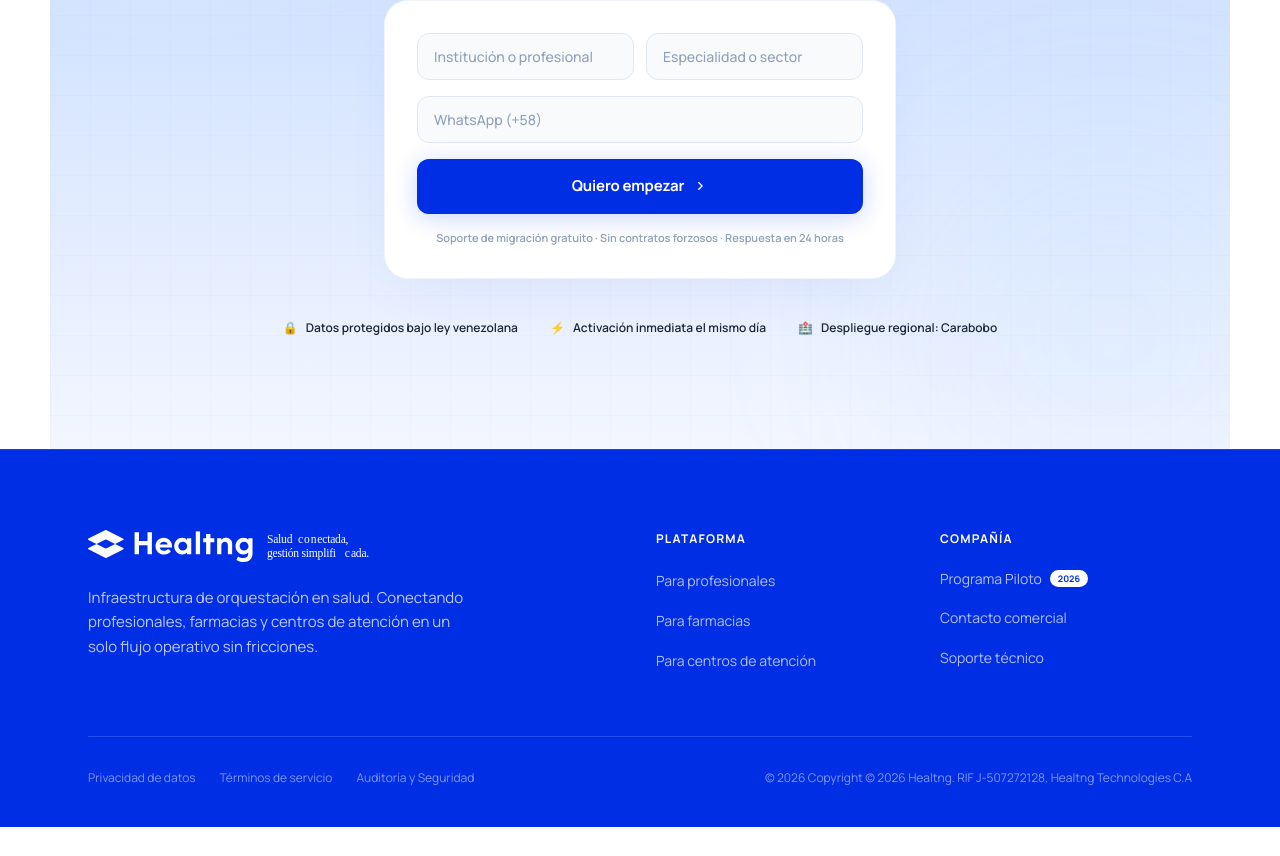
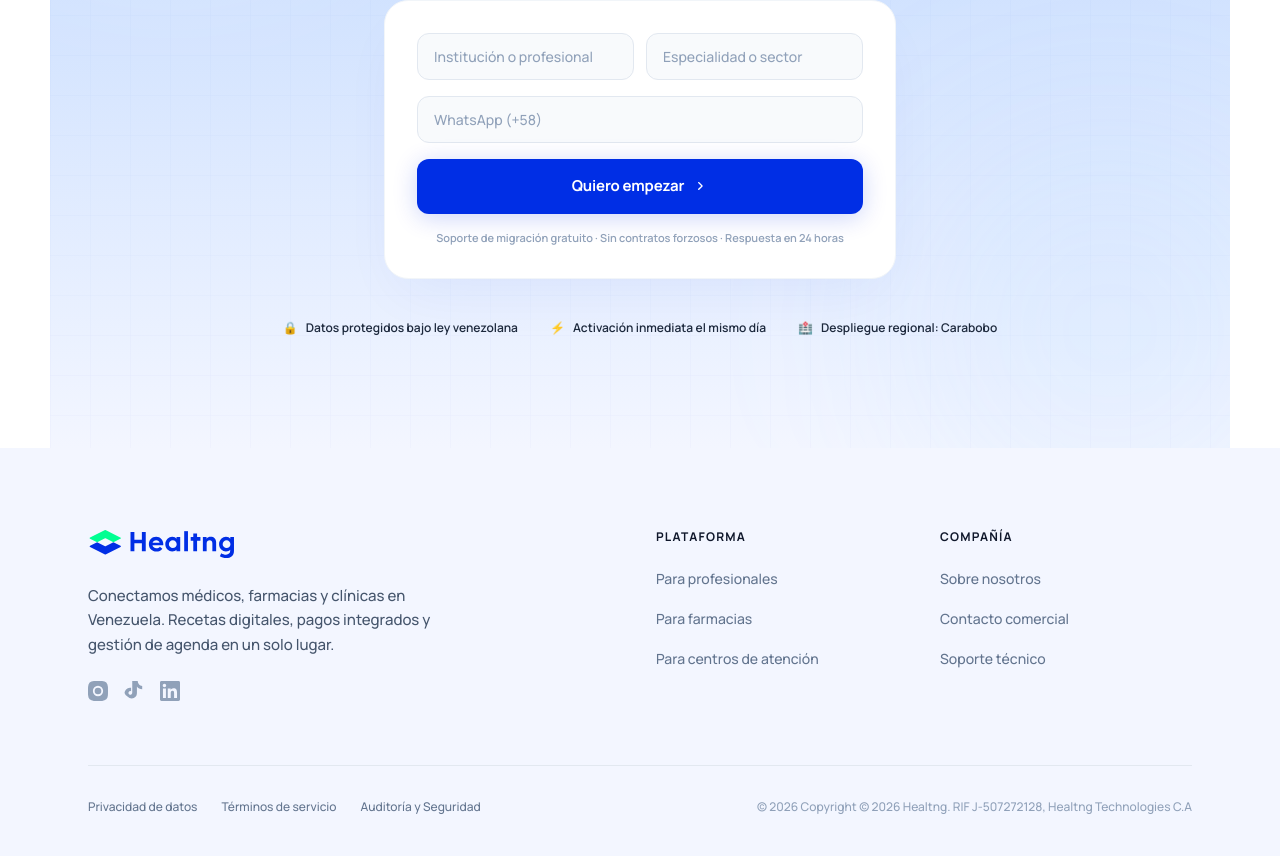
Before and after one commit to healtng-Tech/web, a React (Vite) app: page / in a window 1280 px wide. Shown: the part 7409-8265 px from the top of the page. Before the commit the page ends 8236 px from the top, so only its background shows below. Built offline with nearby package versions, Linux system fonts and the light colour scheme.

Commit message:
Update Footer.jsx

```diff
--- a/src/components/layout/Footer.jsx
+++ b/src/components/layout/Footer.jsx
@@ -1,11 +1,9 @@
 import React, { memo } from 'react';
-// Apuntamos correctamente a la carpeta assets desde components/layout/
-import logoBlanco from '../../assets/healtng-blanco.svg';
+import logoColor from '../../assets/healtng-logo.svg';
 
 export const Footer = memo(function Footer({ onOpenLegal }) {
   const currentYear = new Date().getFullYear();
 
-  // Función auxiliar para mover el scroll suavemente a las secciones de la landing
   const handleScroll = (e, id) => {
     e.preventDefault();
     const element = document.getElementById(id);
@@ -15,74 +13,79 @@ export const Footer = memo(function Footer({ onOpenLegal }) {
   };
 
   return (
-    <footer className="bg-[#002EE5] pt-20 pb-10 border-t border-white/10" aria-labelledby="footer-heading">
+    <footer
+      className="relative z-10 -mt-px bg-[#F3F6FF] pt-20 pb-10"
+      aria-labelledby="footer-heading"
+    >
       <h2 id="footer-heading" className="sr-only">Footer HEALTNG</h2>
 
       <div className="max-w-6xl mx-auto px-6">
         <div className="grid grid-cols-1 md:grid-cols-4 gap-12 lg:gap-8 mb-16">
 
-          {/* Columna 1: Marca y Misión */}
+          {/* Columna 1: Marca, Misión sin Jergas y Redes Robustas */}
           <div className="md:col-span-1 lg:col-span-2">
             <div className="flex items-center gap-2.5 mb-6">
-              <img
-                src={logoBlanco}
-                alt="Logo HEALTNG"
-                className="h-8 w-auto"
-                draggable="false"
-              />
-              </div>
-            <p className="text-[15px] text-white/75 leading-relaxed max-w-sm">
-              Infraestructura de orquestación en salud. Conectando profesionales, farmacias y centros de atención en un solo flujo operativo sin fricciones.
+              <img src={logoColor} alt="Logo HEALTNG" className="h-8 w-auto" draggable="false" />
+            </div>
+            <p className="text-[15px] text-slate-600 leading-relaxed max-w-sm font-medium mb-6">
+              Conectamos médicos, farmacias y clínicas en Venezuela. Recetas digitales, pagos integrados y gestión de agenda en un solo lugar.
             </p>
+
+            {/* Redes Sociales Sólidas (SimpleIcons oficiales) */}
+            <div className="flex items-center gap-4 text-slate-400">
+              {/* Instagram */}
+              <a href="https://www.instagram.com/healtng_/" target="_blank" rel="noopener noreferrer" className="hover:text-[#002EE5] transition-colors duration-200" aria-label="Instagram">
+                <svg className="size-5" viewBox="0 0 24 24" fill="currentColor">
+                  <path d="M12 0C8.74 0 8.333.014 7.053.072 2.695.272.273 2.69.073 7.051.014 8.333 0 8.741 0 12c0 3.259.014 3.668.072 4.948.2 4.358 2.618 6.78 6.98 6.98 1.281.072 1.689.072 4.948.072 3.259 0 3.668-.014 4.948-.072 4.354-.2 6.782-2.618 6.979-6.98.059-1.28.073-1.689.073-4.948 0-3.259-.014-3.667-.072-4.947-.196-4.354-2.617-6.78-6.979-6.98C15.668.014 15.259 0 12 0zm0 5.838a6.162 6.162 0 1 1 0 12.324 6.162 6.162 0 0 1 0-12.324zM12 16a4 4 0 1 0 0-8 4 4 0 0 0 0 8zm6.406-11.845a1.44 1.44 0 1 0 0 2.881 1.44 1.44 0 0 0 0-2.881z"/>
+                </svg>
+              </a>
+
+              {/* TikTok Monolítico Blindado */}
+              <a href="https://www.tiktok.com/@healtng" target="_blank" rel="noopener noreferrer" className="hover:text-[#002EE5] transition-colors duration-200" aria-label="TikTok">
+                <svg className="size-5" viewBox="0 0 24 24" fill="currentColor">
+                  <path d="M12.525.01c1.306-.022 2.611-.012 3.917-.012.017 1.455.516 2.891 1.454 4.008.975 1.159 2.412 1.89 3.935 2.043v3.914c-1.282-.016-2.548-.344-3.694-.962a7.177 7.177 0 0 1-2.613-2.457v8.051a6.39 6.39 0 0 1-1.636 4.31 6.25 6.25 0 0 1-4.664 2.062 6.241 6.241 0 0 1-4.707-2.096A6.41 6.41 0 0 1 .636 14.53a6.414 6.414 0 0 1 1.843-4.385 6.245 6.245 0 0 1 4.673-2.046c.456-.004.911.042 1.359.138v3.987a2.298 2.298 0 0 0-1.359-.115 2.235 2.235 0 0 0-1.666 1.48c-.287.828-.016 1.761.642 2.308a2.26 2.26 0 0 0 2.946-.016c.55-.494.814-1.232.812-1.96V0h2.64v.01z"/>
+                </svg>
+              </a>
+
+              {/* LinkedIn */}
+              <a href="https://www.linkedin.com/company/healtng" target="_blank" rel="noopener noreferrer" className="hover:text-[#002EE5] transition-colors duration-200" aria-label="LinkedIn">
+                <svg className="size-5" viewBox="0 0 24 24" fill="currentColor">
+                  <path d="M22.23 0H1.77C.8 0 0 .77 0 1.72v20.56C0 23.23.8 24 1.77 24h20.46c.98 0 1.77-.77 1.77-1.72V1.72C24 .77 23.2 0 22.23 0zM7.12 20.45H3.56V9H7.12v11.45zM5.34 7.43c-1.14 0-2.06-.92-2.06-2.06 0-1.14.92-2.06 2.06-2.06 1.14 0 2.06.92 2.06 2.06 0 1.14-.92 2.06-2.06 2.06zm15.11 13.02h-3.56v-5.6c0-1.34-.03-3.05-1.86-3.05-1.86 0-2.14 1.45-2.14 2.95v5.7H9.33V9h3.42v1.56h.05c.48-.9 1.64-1.85 3.37-1.85 3.6 0 4.27 2.37 4.27 5.45v6.29z"/>
+                </svg>
+              </a>
+            </div>
           </div>
 
           {/* Columna 2: Plataforma */}
           <div>
-            <h3 className="text-[12px] font-bold tracking-widest uppercase text-white mb-5">Plataforma</h3>
+            <h3 className="text-[12px] font-bold tracking-widest uppercase text-slate-900 mb-5">Plataforma</h3>
             <ul className="flex flex-col gap-4">
-              <li>
-                <a href="#soluciones" onClick={(e) => handleScroll(e, 'soluciones')} className="text-[14px] text-white/70 hover:text-white transition-colors">Para profesionales</a>
-              </li>
-              <li>
-                <a href="#soluciones" onClick={(e) => handleScroll(e, 'soluciones')} className="text-[14px] text-white/70 hover:text-white transition-colors">Para farmacias</a>
-              </li>
-              <li>
-                <a href="#infraestructura" onClick={(e) => handleScroll(e, 'infraestructura')} className="text-[14px] text-white/70 hover:text-white transition-colors">Para centros de atención</a>
-              </li>
+              <li><a href="#soluciones" onClick={(e) => handleScroll(e, 'soluciones')} className="text-[14px] text-slate-500 hover:text-[#002EE5] font-medium transition-colors">Para profesionales</a></li>
+              <li><a href="#soluciones" onClick={(e) => handleScroll(e, 'soluciones')} className="text-[14px] text-slate-500 hover:text-[#002EE5] font-medium transition-colors">Para farmacias</a></li>
+              <li><a href="#infraestructura" onClick={(e) => handleScroll(e, 'infraestructura')} className="text-[14px] text-slate-500 hover:text-[#002EE5] font-medium transition-colors">Para centros de atención</a></li>
             </ul>
           </div>
 
           {/* Columna 3: Compañía */}
           <div>
-            <h3 className="text-[12px] font-bold tracking-widest uppercase text-white mb-5">Compañía</h3>
+            <h3 className="text-[12px] font-bold tracking-widest uppercase text-slate-900 mb-5">Compañía</h3>
             <ul className="flex flex-col gap-4">
-              <li>
-                <a href="#piloto" className="text-[14px] text-white/70 hover:text-white transition-colors flex items-center gap-2">
-                  Programa Piloto
-                  <span className="text-[9px] font-bold text-[#002EE5] bg-white px-2 py-0.5 rounded-full">2026</span>
-                </a>
-              </li>
-              <li>
-                <a href="mailto:comercial@healtng.com" className="text-[14px] text-white/70 hover:text-white transition-colors">Contacto comercial</a>
-              </li>
-              <li>
-                <a href="mailto:soporte@healtng.com" className="text-[14px] text-white/70 hover:text-white transition-colors">Soporte técnico</a>
-              </li>
+              <li><a href="#inicio" onClick={(e) => handleScroll(e, 'inicio')} className="text-[14px] text-slate-500 hover:text-[#002EE5] font-medium transition-colors">Sobre nosotros</a></li>
+              <li><a href="mailto:info@healtng.com" className="text-[14px] text-slate-500 hover:text-[#002EE5] font-medium transition-colors">Contacto comercial</a></li>
+              <li><a href="mailto:soporte@healtng.com" className="text-[14px] text-slate-500 hover:text-[#002EE5] font-medium transition-colors">Soporte técnico</a></li>
             </ul>
           </div>
         </div>
 
-        {/* Separador */}
-        <div className="w-full h-px bg-white/15 mb-8" />
+        <div className="w-full h-px bg-slate-200 mb-8" />
 
-        {/* Bottom Footer: Legal y Copyright */}
         <div className="flex flex-col md:flex-row justify-between items-center gap-4">
-          <div className="flex items-center gap-6">
-            <button onClick={() => onOpenLegal('privacy')} className="text-[12px] text-white/50 hover:text-white/90 transition-colors">Privacidad de datos</button>
-            <button onClick={() => onOpenLegal('terms')} className="text-[12px] text-white/50 hover:text-white/90 transition-colors">Términos de servicio</button>
-            <button onClick={() => onOpenLegal('security')} className="text-[12px] text-white/50 hover:text-white/90 transition-colors">Auditoría y Seguridad</button>
+          <div className="flex flex-wrap items-center justify-center gap-6">
+            <button onClick={() => onOpenLegal('privacy')} className="text-[12px] text-slate-500 font-medium hover:text-[#002EE5] transition-colors">Privacidad de datos</button>
+            <button onClick={() => onOpenLegal('terms')} className="text-[12px] text-slate-500 font-medium hover:text-[#002EE5] transition-colors">Términos de servicio</button>
+            <button onClick={() => onOpenLegal('security')} className="text-[12px] text-slate-500 font-medium hover:text-[#002EE5] transition-colors">Auditoría y Seguridad</button>
           </div>
-          <p className="text-[12px] text-white/50">
+          <p className="text-[12px] text-slate-400 font-medium text-center md:text-left mt-2 md:mt-0">
             &copy; {currentYear} Copyright © 2026 Healtng. RIF J-507272128, Healtng Technologies C.A
           </p>
         </div>
```
